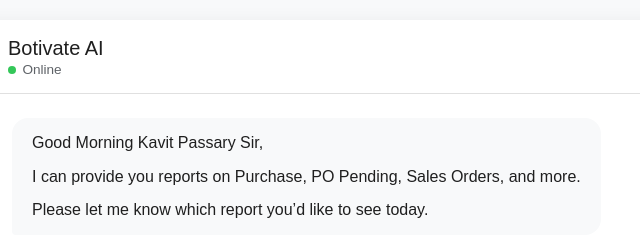
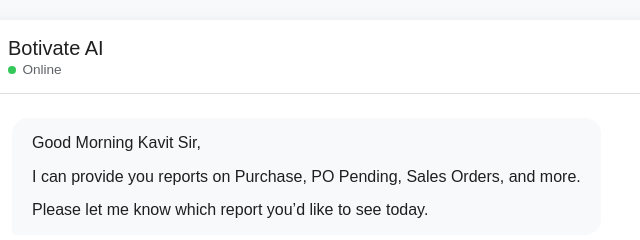
Before and after one commit to missagar01/SagarAI, a plain HTML site: page index.html in a window 1280 px wide. Shown: the top 240 px of the page, 308-948 px from the left. Drawn offline with nearby package versions, Linux system fonts and the light colour scheme; a web font is replaced by a local one.

Commit message:
Updated director name.

```diff
--- a/index.html
+++ b/index.html
@@ -477,7 +477,7 @@
 
         // --- NEW: Dynamic Greeting Function ---
         function getDynamicGreeting() {
-            const directorName = "Kavit Passary";
+            const directorName = "Kavit";
             const currentHour = new Date().getHours();
             let timeOfDay;
 
```
